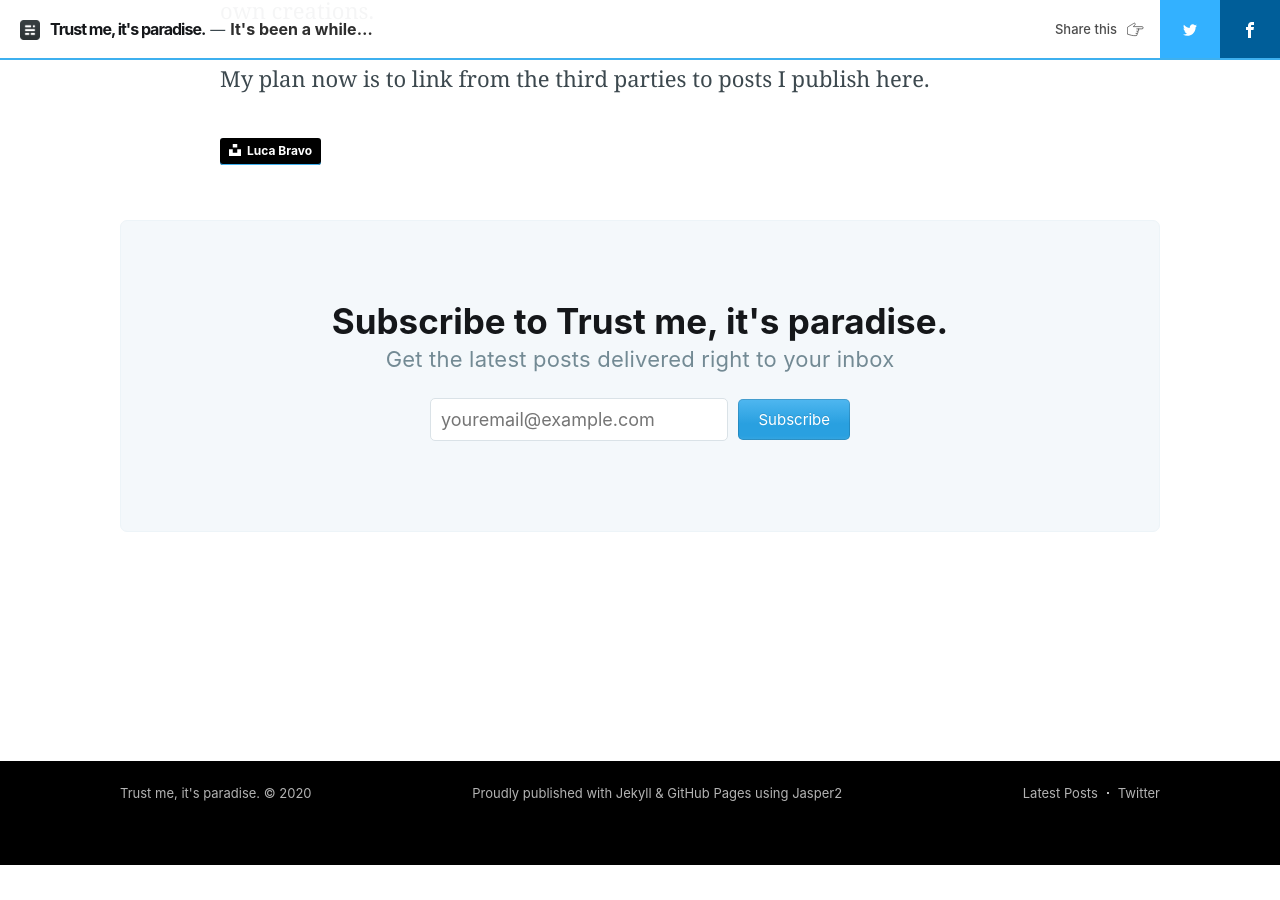
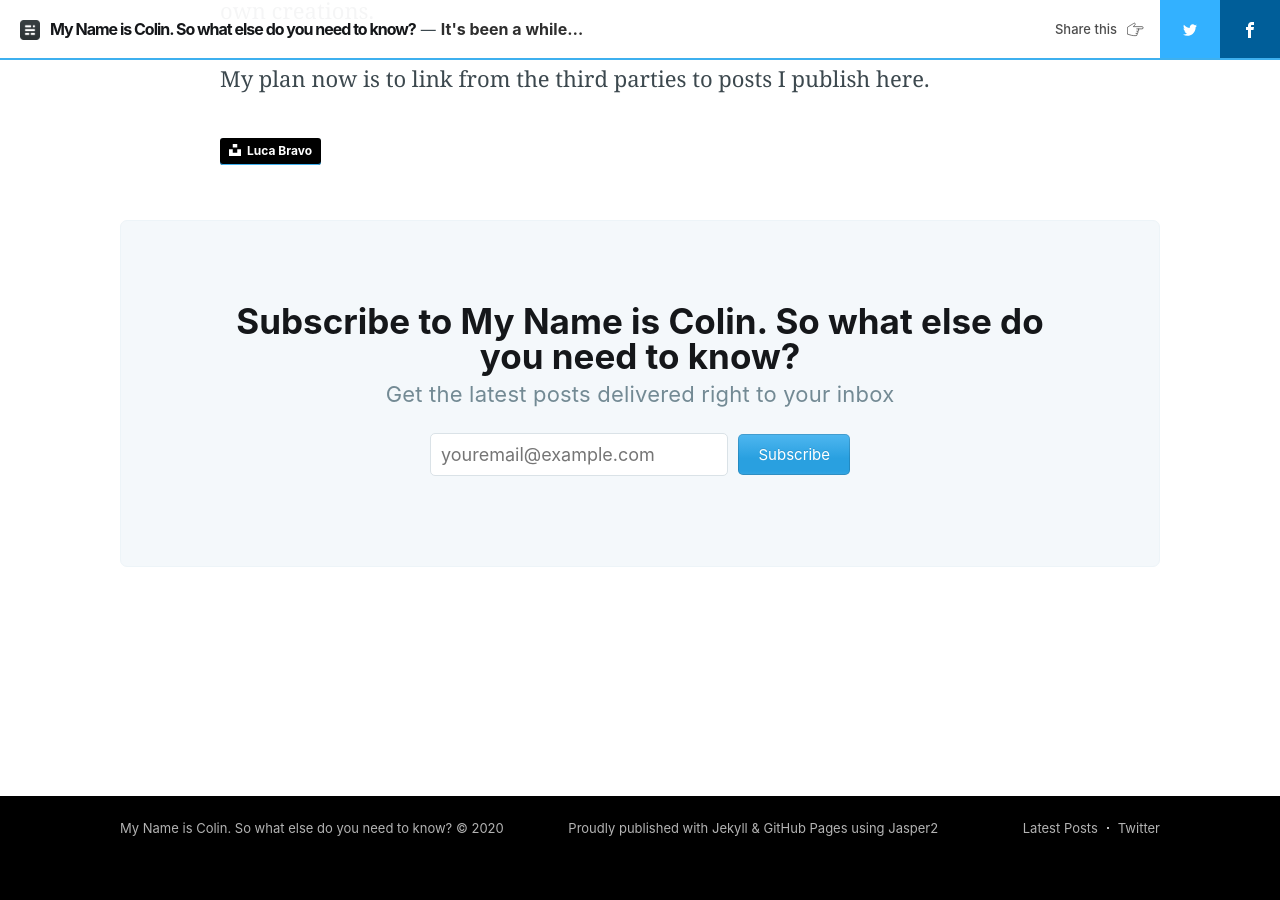
Before and after one commit to colinframe/colinframe.com, a Jekyll site: the page built from _posts/2020-02-17-its-been-a-while.markdown, in a window 1280 px wide and 900 px high, scrolled down 1613 px. Built offline with Jekyll 4.4.1, drawn with Linux system fonts in a browser that asks for light colours; nearby versions of some CDN libraries; before the commit the page ends 2478 px from its top, so only the background shows below that.

Commit message:
Change around the site description and titles

```diff
--- a/_config.yml
+++ b/_config.yml
@@ -9,8 +9,8 @@
 baseurl:  "/"
 
 # Website info
-title: Trust me, it's paradise.
-description: My Name is Colin. So what else do you need to know?
+title: My Name is Colin. So what else do you need to know?
+description: Trust me, it's paradise.
 cover: assets/images/blog-cover.jpg
 logo: assets/images/logo.png
 logo_dark: assets/images/favicon.png
```
